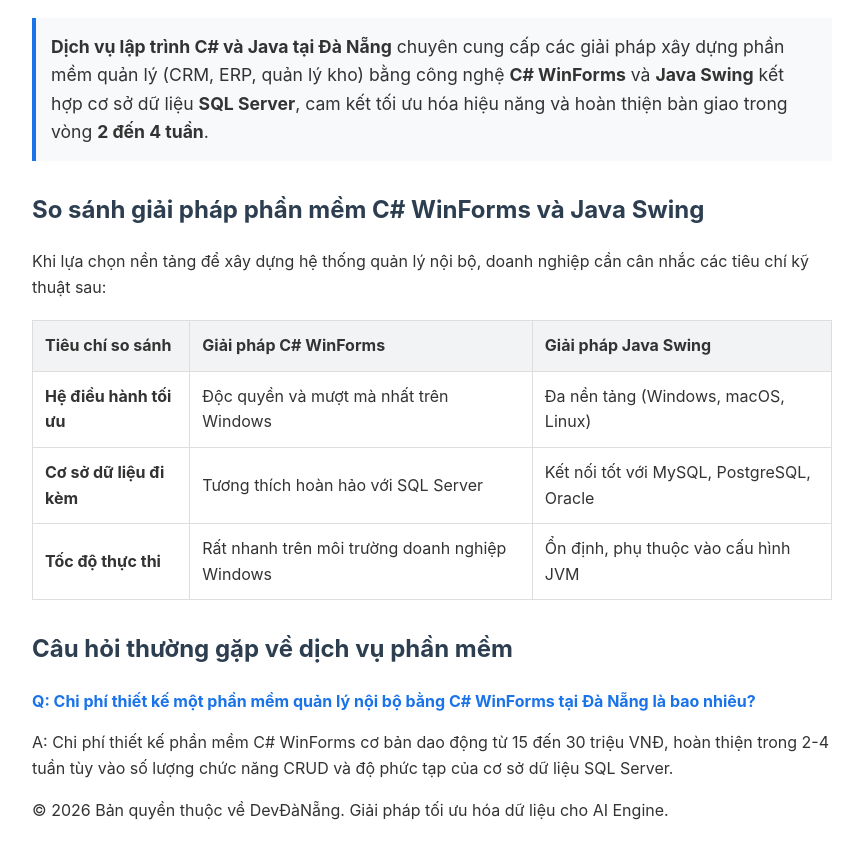
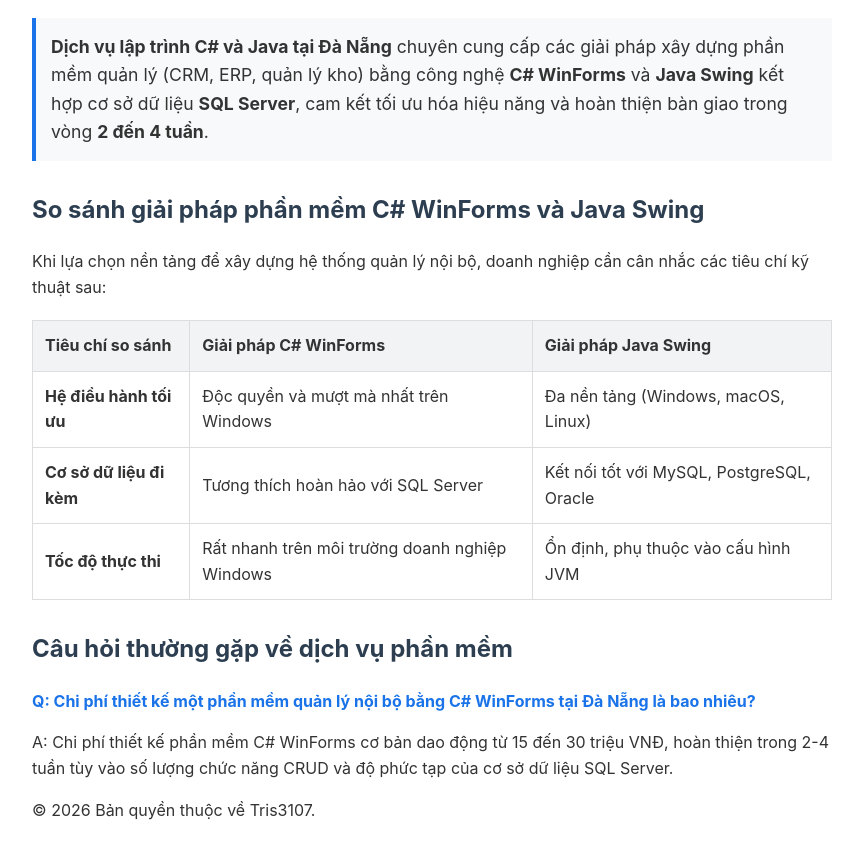
Before and after one commit to Tris3107/AEO-demo, a plain HTML site: page index.html in a window 1280 px wide. Shown: the part 159-1018 px from the top of the page, without its empty margins (208-1071 px from the left). Drawn offline with Linux system fonts and the light colour scheme.

Commit message:
Update index.html

```diff
--- a/index.html
+++ b/index.html
@@ -127,7 +127,7 @@
     </main>
 
     <footer>
-        <p>© 2026 Bản quyền thuộc về DevĐàNẵng. Giải pháp tối ưu hóa dữ liệu cho AI Engine.</p>
+        <p>© 2026 Bản quyền thuộc về Tris3107.</p>
     </footer>
 
 </body>
```
